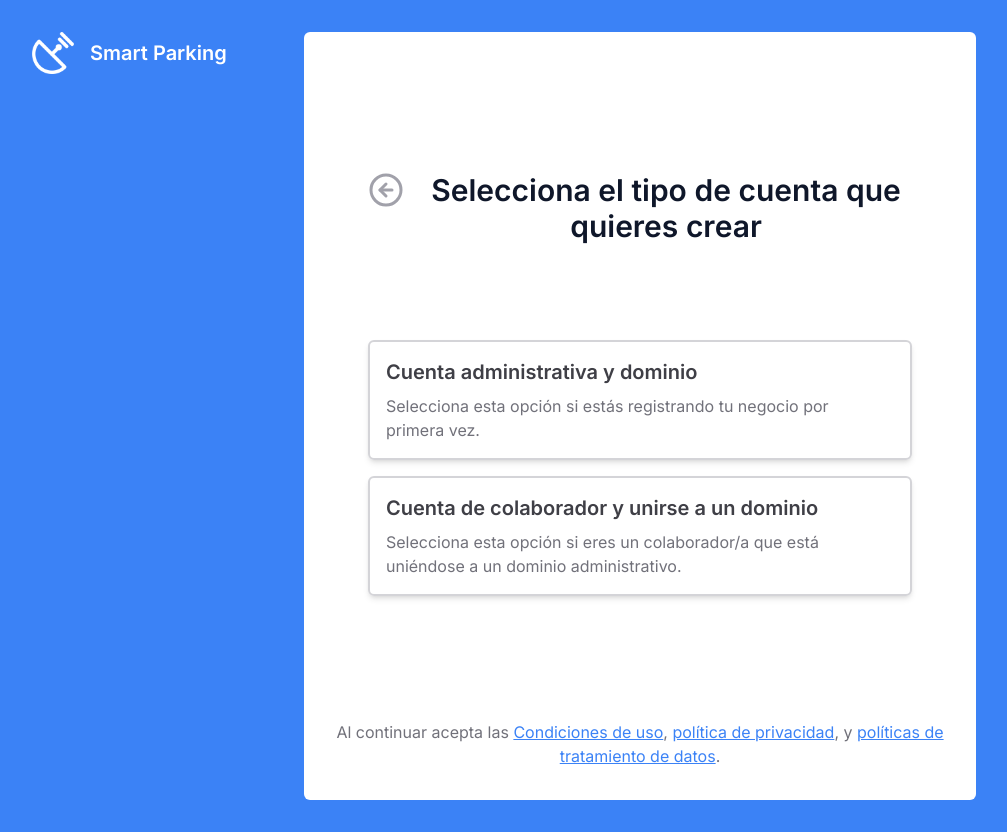
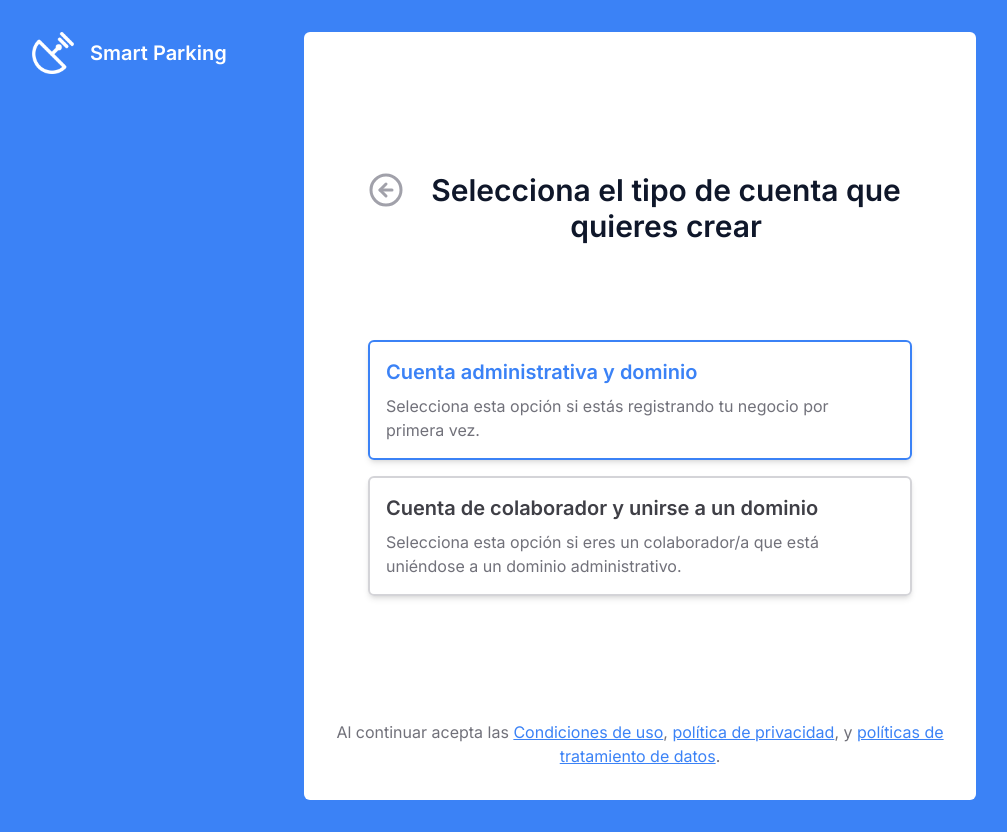
Before and after one commit to VicenteJ20/estacionamiento-inteligente-cliente, a Next.js app: page /dashboard/welcome/select-account in a window 1280 px wide. Shown: the whole page, without its empty margins (0-1007 px from the left). Built offline with nearby package versions, Linux system fonts and the light colour scheme.

Commit message:
feat/se añade página de welcome

```diff
--- a/app/dashboard/welcome/select-account/page.tsx
+++ b/app/dashboard/welcome/select-account/page.tsx
@@ -1,5 +1,6 @@
 import { HeaderWelcome } from "@/app/_components/welcome/Header"
 import { WelcomeSelectAccount } from "@/app/_dictionaries/es-CL"
+import Link from "next/link"
 
 const SelectAccount = () => {
   const { title, cards, oldPage } = WelcomeSelectAccount
@@ -10,10 +11,10 @@ const SelectAccount = () => {
         {
           cards && cards.map((item, index) => (
             <li key={index}>
-              <button className='border-2 text-start border-zinc-300 rounded-md p-4 pr-12 flex flex-col gap-2 relative w-full shadow-md'>
-                <h3 className='font-semibold text-lg lg:text-xl text-zinc-700'>{item.title}</h3>
+              <Link href={item.nextPage} className={`border-2 text-start ${item.type ? 'border-blue-500' : 'border-zinc-300'} rounded-md p-4 pr-12 flex flex-col gap-2 relative w-full shadow-md hover:opacity-50 transition-all duration-300 ease-in-out`}>
+                <h3 className={`font-semibold text-lg lg:text-xl ${item.type ? 'text-blue-500': 'text-zinc-700'}`}>{item.title}</h3>
                 <p className='font-normal text-md text-zinc-500'>{item.description}</p>
-              </button>
+              </Link>
             </li>
           ))
         }
```
